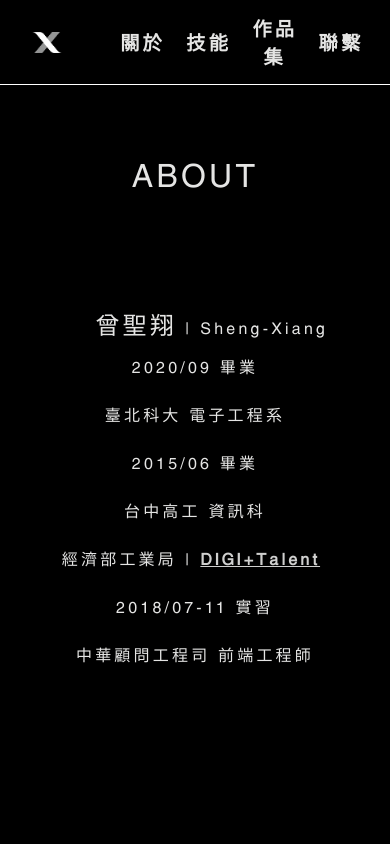
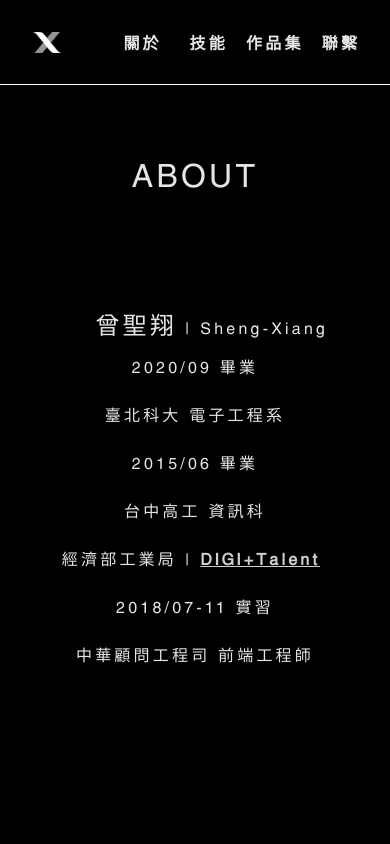
Before and after one commit to Sheng-Xiang/xiang, a Vue app: page /#/ in a window 390 px wide. Shown: the top 844 px of the page. Built offline with nearby package versions, Linux system fonts and the light colour scheme; a web font is replaced by a local one.

Commit message:
fix nav font size in mobile

```diff
--- a/src/components/Nav.vue
+++ b/src/components/Nav.vue
@@ -174,7 +174,7 @@ export default {
 
 @media (max-width: 540px) {
     .menu {
-        font-size: 1.2rem
+        font-size: 1rem
     }
 }
 </style>
```
